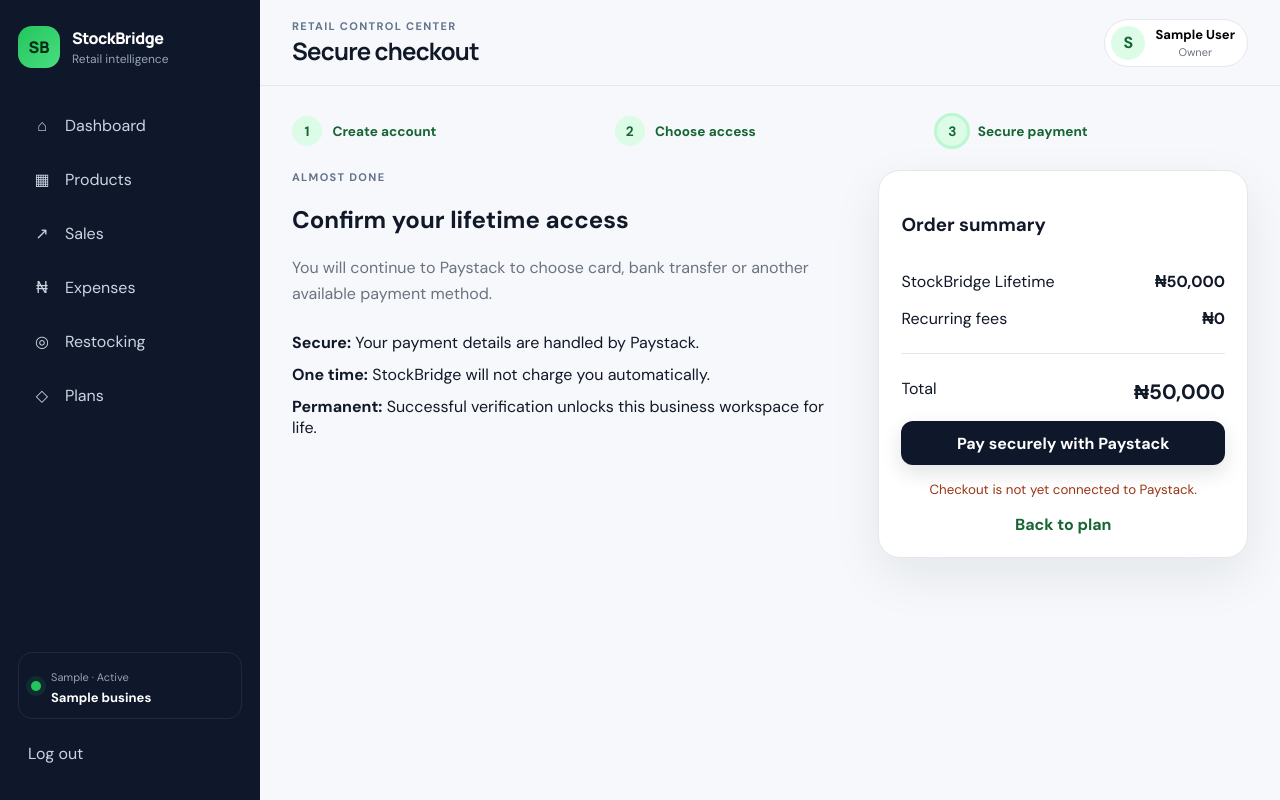
After one commit to samuella-code/stock-bridge, a Flask app: page /payments/checkout in a window 1280 px wide. The commit adds this page. Run offline with Flask 3, Linux system fonts and the light colour scheme; a user stored in the database is signed in; tables that the repository leaves empty hold one stand-in row (values such as "Sample post"); some libraries are stand-ins or nearby versions.

Commit message:
Add secure lifetime Paystack checkout

```diff
--- a/app/__init__.py
+++ b/app/__init__.py
@@ -42,10 +42,11 @@ def create_app(test_config=None):
     from app.restocking.routes import restocking_bp
     from app.profile.routes import profile_bp
     from app.subscriptions.routes import subscriptions_bp
+    from app.payments.routes import payments_bp
 
     for blueprint in (
         auth_bp, main_bp, products_bp, sales_bp,
-        expenses_bp, restocking_bp, profile_bp, subscriptions_bp,
+        expenses_bp, restocking_bp, profile_bp, subscriptions_bp, payments_bp,
     ):
         app.register_blueprint(blueprint)
 
--- /dev/null
+++ b/app/payments/__init__.py
@@ -0,0 +1 @@
+"""Secure one-time payment flow."""
--- /dev/null
+++ b/app/payments/routes.py
@@ -0,0 +1,118 @@
+import hashlib
+import hmac
+import json
+import uuid
+from datetime import datetime
+
+from flask import Blueprint, current_app, flash, jsonify, redirect, render_template, request, url_for
+from flask_login import current_user, login_required
+
+from app import csrf, db
+from app.models import Payment
+from app.payments.service import PaystackError, initialize_transaction, verify_transaction
+
+payments_bp = Blueprint("payments", __name__, url_prefix="/payments")
+
+
+def _activate(payment, data):
+    expected_metadata = data.get("metadata") or {}
+    if not isinstance(expected_metadata, dict):
+        return False
+    if data.get("status") != "success" or data.get("reference") != payment.reference:
+        return False
+    if int(data.get("amount", 0)) != payment.amount_kobo or data.get("currency") != payment.currency:
+        return False
+    if str(expected_metadata.get("business_id")) != str(payment.business_id) or expected_metadata.get("product") != "stockbridge_lifetime":
+        return False
+    payment.status = "success"
+    payment.paid_at = datetime.utcnow()
+    payment.business.subscription_plan = "lifetime"
+    payment.business.subscription_status = "active"
+    payment.business.subscription_ends_at = None
+    db.session.commit()
+    return True
+
+
+@payments_bp.get("/checkout")
+@login_required
+def checkout():
+    return render_template("payments/checkout.html", business=current_user.businesses[0], price=current_app.config["LIFETIME_PRICE_NAIRA"], configured=bool(current_app.config["PAYSTACK_SECRET_KEY"]))
+
+
+@payments_bp.post("/initialize")
+@login_required
+def initialize():
+    business = current_user.businesses[0]
+    if business.subscription_status == "active" and business.subscription_plan == "lifetime":
+        flash("Your business already has lifetime access.", "success")
+        return redirect(url_for("subscriptions.index"))
+    secret = current_app.config["PAYSTACK_SECRET_KEY"]
+    if not secret:
+        flash("Payments are being configured. Please try again later.", "warning")
+        return redirect(url_for("payments.checkout"))
+    amount_kobo = current_app.config["LIFETIME_PRICE_NAIRA"] * 100
+    reference = f"SB-{business.id}-{uuid.uuid4().hex}"
+    payment = Payment(business_id=business.id, reference=reference, amount_kobo=amount_kobo)
+    db.session.add(payment)
+    db.session.commit()
+    try:
+        data = initialize_transaction(secret, current_user.email, amount_kobo, reference, url_for("payments.callback", _external=True, _scheme="https"), business.id)
+    except PaystackError as error:
+        payment.status = "failed"
+        db.session.commit()
+        current_app.logger.warning("Payment initialization failed for %s: %s", reference, error)
+        flash(str(error), "error")
+        return redirect(url_for("payments.checkout"))
+    authorization_url = data.get("authorization_url")
+    if not authorization_url:
+        payment.status = "failed"
+        db.session.commit()
+        flash("The payment provider did not return a checkout link. Please try again.", "error")
+        return redirect(url_for("payments.checkout"))
+    return redirect(authorization_url)
+
+
+@payments_bp.get("/callback")
+@login_required
+def callback():
+    reference = request.args.get("reference", "")
+    payment = Payment.query.filter_by(reference=reference, business_id=current_user.businesses[0].id).first()
+    if not payment:
+        flash("We could not find that payment.", "error")
+        return redirect(url_for("payments.checkout"))
+    if payment.status == "success":
+        return render_template("payments/success.html", business=payment.business)
+    secret = current_app.config["PAYSTACK_SECRET_KEY"]
+    if not secret:
+        flash("Payment verification is not configured.", "error")
+        return redirect(url_for("payments.checkout"))
+    try:
+        data = verify_transaction(secret, reference)
+    except PaystackError as error:
+        current_app.logger.warning("Payment verification failed for %s: %s", reference, error)
+        flash("Payment verification is still pending. Please contact support if you were charged.", "warning")
+        return redirect(url_for("payments.checkout"))
+    if not _activate(payment, data):
+        flash("The payment details could not be verified.", "error")
+        return redirect(url_for("payments.checkout"))
+    return render_template("payments/success.html", business=payment.business)
+
+
+@payments_bp.post("/webhook")
+@csrf.exempt
+def webhook():
+    secret = current_app.config["PAYSTACK_SECRET_KEY"]
+    signature = request.headers.get("x-paystack-signature", "")
+    expected = hmac.new(secret.encode(), request.get_data(), hashlib.sha512).hexdigest() if secret else ""
+    if not secret or not hmac.compare_digest(signature, expected):
+        return jsonify(status="invalid signature"), 401
+    try:
+        event = json.loads(request.get_data(as_text=True))
+    except (json.JSONDecodeError, UnicodeDecodeError):
+        return jsonify(status="invalid payload"), 400
+    if event.get("event") == "charge.success":
+        data = event.get("data") or {}
+        payment = Payment.query.filter_by(reference=data.get("reference")).first()
+        if payment and payment.status != "success":
+            _activate(payment, data)
+    return jsonify(status="ok"), 200
--- a/app/static/css/billing.css
+++ b/app/static/css/billing.css
@@ -16,3 +16,30 @@
 .pricing-card ul { list-style:none; padding:0; margin:0 0 auto; display:grid; gap:.65rem; color:#475569; }
 .pricing-card button { width:100%; }
 @media(max-width:850px) { .pricing-grid{grid-template-columns:1fr}.billing-intro{align-items:stretch;flex-direction:column}.subscription-summary{min-width:0}.trial-banner{padding:.75rem 1rem} }
+.checkout-steps { display:grid; grid-template-columns:repeat(3,1fr); gap:.75rem; }
+.checkout-steps div { display:flex; align-items:center; gap:.65rem; color:#94a3b8; font-size:.85rem; }
+.checkout-steps span { display:grid; place-items:center; width:30px; height:30px; border-radius:50%; background:#e2e8f0; font-weight:800; }
+.checkout-steps .done,.checkout-steps .active { color:#166534; }
+.checkout-steps .done span,.checkout-steps .active span { background:#dcfce7; }
+.checkout-steps .active span { outline:3px solid #bbf7d0; }
+.lifetime-card { display:grid; grid-template-columns:1.5fr .75fr; gap:2rem; background:#fff; border:2px solid #22c55e; border-radius:24px; padding:2rem; box-shadow:0 18px 50px rgba(15,23,42,.08); }
+.lifetime-card .popular-badge { position:static; display:inline-block; margin-bottom:1rem; }
+.lifetime-card ul { display:grid; grid-template-columns:1fr 1fr; gap:.75rem; list-style:none; padding:0; margin:1.5rem 0 0; color:#475569; }
+.lifetime-price { display:flex; flex-direction:column; justify-content:center; border-left:1px solid #e2e8f0; padding-left:2rem; }
+.lifetime-price>span,.lifetime-price small { color:#64748b; }
+.lifetime-price>strong { font:800 2.5rem Manrope,sans-serif; margin:.35rem 0; }
+.lifetime-price .primary-btn,.lifetime-price .secondary-btn { text-align:center; margin-top:1.25rem; }
+.payment-note { text-align:center; color:#64748b; font-size:.85rem; }
+.checkout-layout { display:grid; grid-template-columns:1.2fr .8fr; gap:2rem; align-items:start; }
+.secure-points { display:grid; gap:.7rem; margin-top:1.5rem; }
+.secure-points p { margin:0; }
+.order-summary { display:grid; gap:1rem; }
+.order-summary>div { display:flex; justify-content:space-between; gap:1rem; }
+.order-summary hr { width:100%; border:0; border-top:1px solid #e2e8f0; }
+.order-total strong { font-size:1.3rem; }
+.order-summary .text-link { text-align:center; font-weight:700; color:#166534; }
+.config-warning { color:#9a3412; text-align:center; }
+.payment-success { max-width:640px; margin:2rem auto; text-align:center; padding:3rem; }
+.success-mark { display:grid; place-items:center; width:64px; height:64px; margin:0 auto 1rem; border-radius:50%; background:#dcfce7; color:#166534; font-size:2rem; font-weight:800; }
+.payment-success .primary-btn { display:inline-block; margin-top:1.25rem; }
+@media(max-width:850px) { .lifetime-card,.checkout-layout{grid-template-columns:1fr}.lifetime-price{border-left:0;border-top:1px solid #e2e8f0;padding:1.5rem 0 0}.lifetime-card ul{grid-template-columns:1fr}.checkout-steps strong{display:none} }
--- /dev/null
+++ b/app/templates/payments/checkout.html
@@ -0,0 +1,9 @@
+{% extends "base.html" %}
+{% block title %}Checkout · StockBridge{% endblock %}
+{% block page_title %}Secure checkout{% endblock %}
+{% block content %}
+<section class="dashboard-wrap billing-page">
+  <div class="checkout-steps" aria-label="Signup progress"><div class="done"><span>1</span><strong>Create account</strong></div><div class="done"><span>2</span><strong>Choose access</strong></div><div class="active"><span>3</span><strong>Secure payment</strong></div></div>
+  <div class="checkout-layout"><div><p class="eyebrow">Almost done</p><h2>Confirm your lifetime access</h2><p class="muted">You will continue to Paystack to choose card, bank transfer or another available payment method.</p><div class="secure-points"><p><strong>Secure:</strong> Your payment details are handled by Paystack.</p><p><strong>One time:</strong> StockBridge will not charge you automatically.</p><p><strong>Permanent:</strong> Successful verification unlocks this business workspace for life.</p></div></div><form class="panel-card order-summary" method="POST" action="{{ url_for('payments.initialize') }}"><input type="hidden" name="csrf_token" value="{{ csrf_token() }}"><h3>Order summary</h3><div><span>StockBridge Lifetime</span><strong>₦{{ "{:,.0f}".format(price) }}</strong></div><div><span>Recurring fees</span><strong>₦0</strong></div><hr><div class="order-total"><span>Total</span><strong>₦{{ "{:,.0f}".format(price) }}</strong></div><button class="primary-btn" {% if not configured %}disabled{% endif %}>Pay securely with Paystack</button>{% if not configured %}<small class="config-warning">Checkout is not yet connected to Paystack.</small>{% endif %}<a class="text-link" href="{{ url_for('subscriptions.index') }}">Back to plan</a></form></div>
+</section>
+{% endblock %}
--- /dev/null
+++ b/app/templates/payments/success.html
@@ -0,0 +1,4 @@
+{% extends "base.html" %}
+{% block title %}Payment successful · StockBridge{% endblock %}
+{% block page_title %}Payment successful{% endblock %}
+{% block content %}<section class="dashboard-wrap"><div class="panel-card payment-success"><div class="success-mark">✓</div><p class="eyebrow">Lifetime unlocked</p><h2>{{ business.name }} now has permanent StockBridge access.</h2><p class="muted">There will be no monthly renewal or automatic StockBridge charge.</p><a class="primary-btn" href="{{ url_for('main.dashboard') }}">Go to dashboard</a></div></section>{% endblock %}
--- a/config.py
+++ b/config.py
@@ -8,3 +8,6 @@ class Config:
  SESSION_COOKIE_SECURE=os.getenv("FLASK_ENV")=="production"
  WTF_CSRF_TIME_LIMIT=3600
  MAX_CONTENT_LENGTH=2*1024*1024
+ PAYSTACK_SECRET_KEY=os.getenv("PAYSTACK_SECRET_KEY","")
+ PAYSTACK_PUBLIC_KEY=os.getenv("PAYSTACK_PUBLIC_KEY","")
+ LIFETIME_PRICE_NAIRA=int(os.getenv("LIFETIME_PRICE_NAIRA","50000"))
```
Also changed, not shown: app/models.py (+12 -1 lines), app/payments/service.py (added, +40 -0 lines), app/subscriptions/routes.py (+2 -8 lines), app/templates/subscriptions/index.html (+5 -3 lines), migrations/versions/0003_add_payments.py (added, +19 -0 lines), tests/test_payments.py (added, +106 -0 lines), tests/test_subscriptions.py (+3 -4 lines), README.md, 1 other file.
